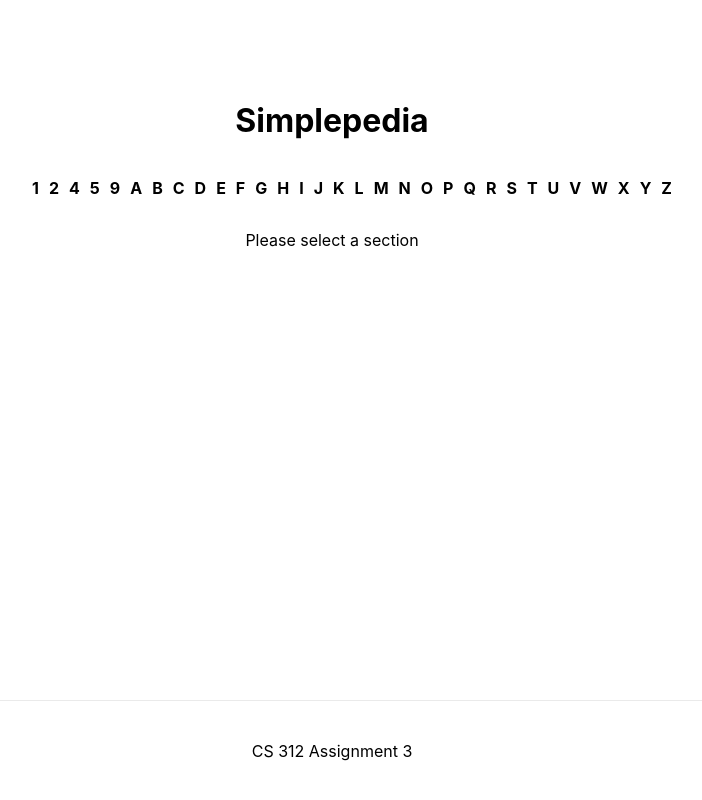
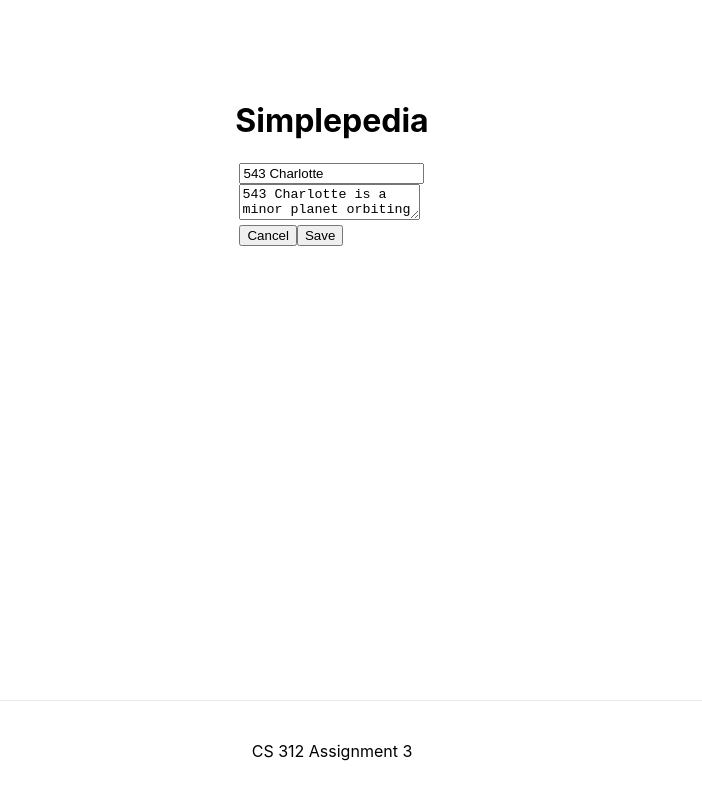
Before and after one commit to Lapocalypsie/SimplepediaProject, a Next.js app: page /articles/1/edit in a window 1280 px wide. Shown: the whole page, without its empty margins (308-1010 px from the left). Built offline with nearby package versions, Linux system fonts and the light colour scheme.

Commit message:
Path problem

```diff
--- /dev/null
+++ b/next.config.js
@@ -0,0 +1,11 @@
+module.exports = {
+  async redirects() {
+    return [
+      {
+        source: "/",
+        destination: "/articles",
+        permanent: false,
+      },
+    ];
+  },
+};
--- a/package.json
+++ b/package.json
@@ -21,7 +21,8 @@
   "dependencies": {
     "next": "13.2.1",
     "react": "18.2.0",
-    "react-dom": "18.2.0"
+    "react-dom": "18.2.0",
+    "react-router-dom": "^6.9.0"
   },
   "devDependencies": {
     "@testing-library/jest-dom": "^5.16.5",
--- a/src/components/Editor.js
+++ b/src/components/Editor.js
@@ -19,11 +19,75 @@
 import ArticleShape from "./ArticleShape";
 import styles from "../styles/Editor.module.css";
 import propTypes from "prop-types";
+import React, { useState, useEffect } from "react";
+import { useRouter } from "next/router";
+export default function Editor({ article, complete }) {
+  const router = useRouter();
+  const [title, setTitle] = useState("");
+  const [contents, setContents] = useState("");
 
-export default function Editor({ article, complete }) {}
+  const enterTitle = (event) => {
+    setTitle(event.target.value);
+  };
 
+  const enterContent = (event) => {
+    setContents(event.target.value);
+  };
+
+  const saveClick = () => {
+    if (title) {
+      const date = new Date().toISOString();
+      const newArticle = { title: title, contents: contents, edited: date };
+      complete(newArticle);
+      router.push(`/articles/${newArticle.id}`);
+    }
+  };
+
+  const cancelClick = () => {
+    router.push(`/articles`);
+  };
+
+  useEffect(() => {
+    if (article) {
+      if (article.title !== title) {
+        setTitle(article.title);
+      }
+      if (article.contents !== contents) {
+        setContents(article.contents);
+      }
+    }
+  }, [article, contents, title]);
+
+  return (
+    <div>
+      <div>
+        <input
+          type="text"
+          id="title"
+          value={title}
+          onChange={enterTitle}
+          placeholder="Enter a title please"
+        />
+      </div>
+      <div>
+        <textarea
+          id="body"
+          value={contents}
+          onChange={enterContent}
+          placeholder="Write the content of your article here..."
+        />
+      </div>
+      <div className={styles.button}>
+        <button onClick={cancelClick}>Cancel</button>
+        <button onClick={saveClick} disabled={!title}>
+          Save
+        </button>
+      </div>
+    </div>
+  );
+}
 
 Editor.propTypes = {
-  article: ArticleShape.isRequired,
-  complete: propTypes.func.isRequired
+  article: ArticleShape,
+  complete: propTypes.func.isRequired,
 };
--- a/src/components/IndexBar.js
+++ b/src/components/IndexBar.js
@@ -9,21 +9,19 @@
     setCurrentArticle - Function to call set current article displayed
     currentArticle - The article to render
 */
-import React, { useState } from "react";
+import React, { useState, useEffect } from "react";
 import SectionsView from "./SectionsView";
 import TitlesView from "./TitlesView";
 import ArticleShape from "./ArticleShape";
 import PropTypes from "prop-types";
 
-
 export default function IndexBar({
   collection,
   setCurrentArticle,
   currentArticle,
-}){
-
+}) {
   const [selectedSection, setSelectedSection] = useState(null);
-const copyCollection =[...collection];
+  const copyCollection = [...collection];
 
   function getFirstChar(stringc) {
     return stringc.charAt(0);
@@ -31,20 +29,31 @@ function getFirstChar(stringc) {
   function filterArray(arr) {
     return arr.filter((stringc, index) => arr.indexOf(stringc) === index);
   }
-let firstLetter = copyCollection.map((article) => getFirstChar(article.title));
+  let firstLetter = copyCollection.map((article) =>
+    getFirstChar(article.title)
+  );
   firstLetter = filterArray(firstLetter);
 
   function changeSelectedSection(section) {
     setSelectedSection(section);
     setCurrentArticle(undefined);
   }
+  useEffect(() => {
+    if (currentArticle) {
+      // eslint-disable-next-line no-shadow
+      const firstLetter = getFirstChar(currentArticle.title);
+      if (firstLetter !== selectedSection) {
+        setSelectedSection(firstLetter);
+      }
+    }
+  }, [currentArticle, selectedSection]);
 
   {
     return (
       <>
         <SectionsView
           sections={firstLetter}
-        setCurrentSection={changeSelectedSection}
+          selectSection={changeSelectedSection}
         />
         {selectedSection ? (
           <TitlesView
@@ -64,5 +73,5 @@ function changeSelectedSection(section) {
 IndexBar.propTypes = {
   collection: PropTypes.arrayOf(ArticleShape).isRequired,
   setCurrentArticle: PropTypes.func.isRequired,
-  currentArticle: ArticleShape
+  currentArticle: ArticleShape,
 };
--- a/src/components/SectionsView.js
+++ b/src/components/SectionsView.js
@@ -10,10 +10,9 @@
 */
 import styles from "../styles/SectionsView.module.css";
 import PropTypes from "prop-types";
-import ArticleShape from "./ArticleShape";
+//import ArticleShape from "./ArticleShape";
 
 export default function SectionsView({ sections, selectSection }) {
-
   const copySections = [...sections].sort();
 
   const reportSelected = (section) => {
@@ -38,6 +37,6 @@ export default function SectionsView({ sections, selectSection }) {
 }
 
 SectionsView.propTypes = {
-  sections: ArticleShape.isRequired,
-  selectSection: PropTypes.func.isRequired
-}
+  sections: PropTypes.arrayOf(Object).isRequired,
+  selectSection: PropTypes.func.isRequired,
+};
--- a/src/pages/_app.js
+++ b/src/pages/_app.js
@@ -8,23 +8,21 @@
 import { useRouter } from "next/router";
 
 function MainApp({ Component, pageProps }) {
-
   const [collection, setCollection] = useState(data);
 
   const router = useRouter();
   const { id } = router.query;
 
   let currentArticle;
-    if(id !== undefined){
-      currentArticle = collection.find((article) => article.id === Number(id))
-    }
-    else currentArticle = undefined;
+  if (id !== undefined) {
+    currentArticle = collection.find((article) => article.id === Number(id));
+  } else currentArticle = undefined;
 
-    function setCurrentArticle(article){
-      if(article === undefined){
-        router.push("/articles")
-      }else{
-        router.push(`"/article/${article.id}"`);
+  function setCurrentArticle(article) {
+    if (article === undefined) {
+      router.push("/articles");
+    } else {
+      router.push(`${article.id}`);
     }
   }
 
@@ -33,9 +31,8 @@
     collection,
     setCollection,
     currentArticle,
-      setCurrentArticle
+    setCurrentArticle,
   };
-
 
   return (
     <div className={styles.container}>
@@ -55,7 +52,6 @@
 
 export default MainApp;
 
-
 //       {currentArticle ? <Article article={currentArticle} /> : null}
 //   const [currentArticle, setCurrentArticle] = useState(null);
 // to insert at l26 and l9 ?
--- a/src/pages/articles/[[...id]].js
+++ b/src/pages/articles/[[...id]].js
@@ -1,22 +1,48 @@
 import PropTypes from "prop-types";
 import IndexBar from "../../components/IndexBar";
 import ArticleShape from "../../components/ArticleShape";
+import Article from "../../components/Article";
+import ButtonBar from "../../components/ButtonBar";
+import { useRouter } from "next/router";
 
-export default function Simplepedia({ collection, currentArticle, setCurrentArticle}) {
+export default function Simplepedia({
+  collection,
+  currentArticle,
+  setCurrentArticle,
+}) {
+  const router = useRouter();
+
+  const handleClick = (event) => {
+    if (event === "add") {
+      router.push("/edit");
+    } else if (event === "edit" && currentArticle !== null) {
+      router.push(`/articles/${currentArticle.id}/edit`);
+    }
+  };
+
   return (
     <>
-      <IndexBar collection={collection} />
+      <IndexBar
+        collection={collection}
+        setCurrentArticle={setCurrentArticle}
+        currentArticle={currentArticle}
+      />
       {currentArticle ? (
-        <ArticleShape article = {currentArticle} setCurrentArticle = {setCurrentArticle} />
-      ) : null
-    }
+        <Article
+          article={currentArticle}
+          setCurrentArticle={setCurrentArticle}
+        />
+      ) : null}
+      <ButtonBar
+        allowEdit={currentArticle !== undefined}
+        handleClick={handleClick}
+      />
     </>
   );
 }
 
-
 Simplepedia.propTypes = {
   collection: PropTypes.arrayOf(ArticleShape).isRequired,
-  currentArticle: ArticleShape.isRequired,
-  setCurrentArticle: PropTypes.func.isRequired
+  currentArticle: ArticleShape,
+  setCurrentArticle: PropTypes.func.isRequired,
 };
--- /dev/null
+++ b/src/pages/articles/[id]/edit.js
@@ -0,0 +1,50 @@
+//import { useState } from "react";
+import { useRouter } from "next/router";
+import Editor from "../../../components/Editor";
+import ArticleShape from "../../../components/ArticleShape";
+import styles from "../../../styles/Editor.module.css";
+import PropTypes from "prop-types";
+
+// eslint-disable-next-line react/prop-types
+export default function SimplepediaEditor({
+  collection,
+  setCollection,
+  setCurrentArticle,
+  currentArticle,
+}) {
+  const router = useRouter();
+
+  const complete = (newArticle) => {
+    if (newArticle) {
+      // Find largest id in collection
+      const maxId = collection.reduce((acc, cur) => Math.max(acc, cur.id), 0);
+      // Create new article with unique id
+      const createdArticle = {
+        id: maxId + 1,
+        title: newArticle.title,
+        contents: newArticle.contents,
+        edited: newArticle.edited,
+      };
+      // Add new article to collection
+      setCollection([...collection, createdArticle]);
+      // Set the current article to the newly created one
+      setCurrentArticle(createdArticle);
+    } else {
+      // User canceled, go back to previous page
+      router.back();
+    }
+  };
+
+  return (
+    <div className={styles.Editor}>
+      <Editor article={currentArticle} complete={complete} />
+    </div>
+  );
+}
+
+SimplepediaEditor.propTypes = {
+  collection: PropTypes.arrayOf(ArticleShape).isRequired,
+  setCollection: PropTypes.func.isRequired,
+  setCurrentArticle: PropTypes.func.isRequired,
+  currentArticle: ArticleShape.isRequired,
+};
```
Also changed, not shown: src/components/Article.js (+4 -10 lines), src/components/ButtonBar.js (+10 -3 lines), src/pages/articles/edit.js (added, +49 -0 lines), 1 other file (tests, documents, lock files or other folders). Lines whose indentation alone changed are shown as unchanged.
